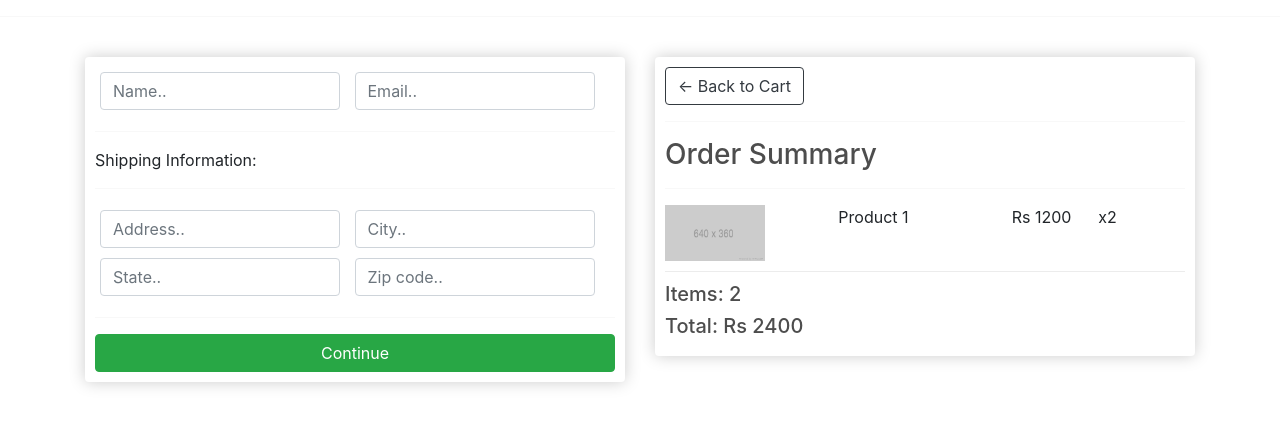
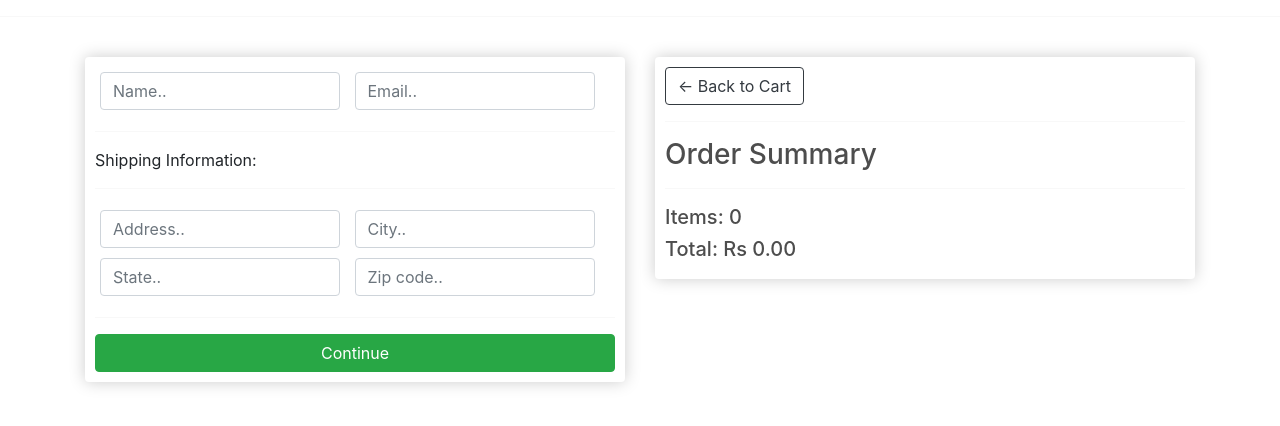
Before and after one commit to riyasriyu45678/Rags-Tags-E-Commerce-website-, a Django app: page /checkout in a window 1280 px wide. Shown: the part 57-483 px from the top of the page. Run offline with Django 4.2, Linux system fonts and the light colour scheme; some libraries are stand-ins or nearby versions.

Commit message:
checkout updated

```diff
--- a/ecomapp/views.py
+++ b/ecomapp/views.py
@@ -14,9 +14,19 @@ def cart(request):
         items = order.orderitem_set.all()
     else:
         items = []
-    context = {'items':items}
+        order = {'get_cart_total':0, 'get_cart_items':0}
+
+    context = {'items':items, 'order':order}
     return render(request,'cart.html',context)
 
 def checkout(request):
-    context = {}
+    if request.user.is_authenticated:
+        customer = request.user.customer
+        order, created = Order.objects.get_or_create(customer=customer, complete=False)
+        items = order.orderitem_set.all()
+    else:
+        # Create empty cart for now for none-logged in users
+        items = []
+        order = {'get_cart_total':0, 'get_cart_items':0}
+    context = {'items':items, 'order':order}
     return render(request,'checkout.html',context)
--- a/templates/checkout.html
+++ b/templates/checkout.html
@@ -51,14 +51,16 @@
             <hr>
             <h3>Order Summary</h3>
             <hr>
+            {% for item in items %}
             <div class="cart-row">
-                <div style="flex:2"><img class="row-image" src="{% static 'image/placeholder.png' %}"></div>
-                <div style="flex:2"><p>Product 1</p></div>
-                <div style="flex:1"><p>Rs 1200</p></div>
-                <div style="flex:1"><p>x2</p></div>
+                <div style="flex:2"><img class="row-image" src="{{item.product.imageURL}}"></div>
+                <div style="flex:2"><p>{{item.product.name}}</p></div>
+                <div style="flex:1"><p>Rs {{item.product.price|floatformat:2}}</p></div>
+                <div style="flex:1"><p>{{item.quantity}}</p></div>
             </div>
-            <h5>Items:   2</h5>
-            <h5>Total:   Rs 2400</h5>
+            {% endfor %}
+            <h5>Items:   {{order.get_cart_items}}</h5>
+            <h5>Total:   Rs {{order.get_cart_total|floatformat:2}}</h5>
         </div>
   </div>
 </div>
```
Also changed, not shown: ecomapp/models.py (+18 -0 lines), templates/cart.html (+4 -4 lines), db.sqlite3.
